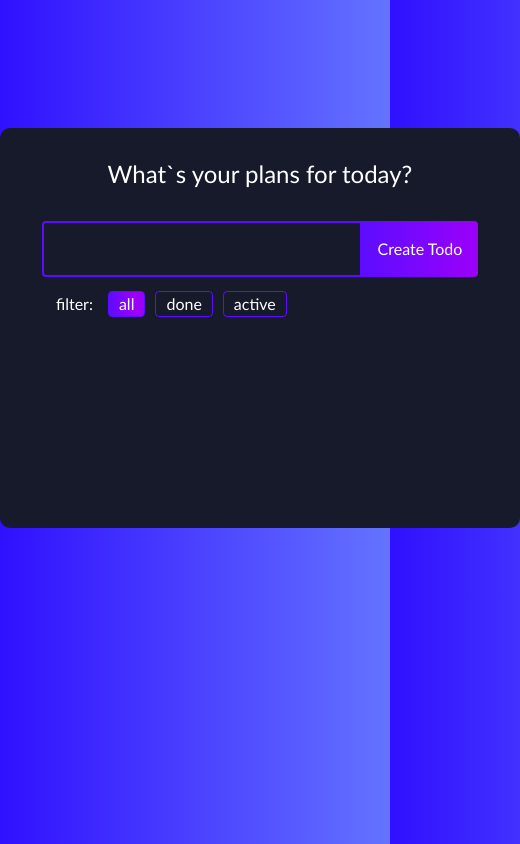
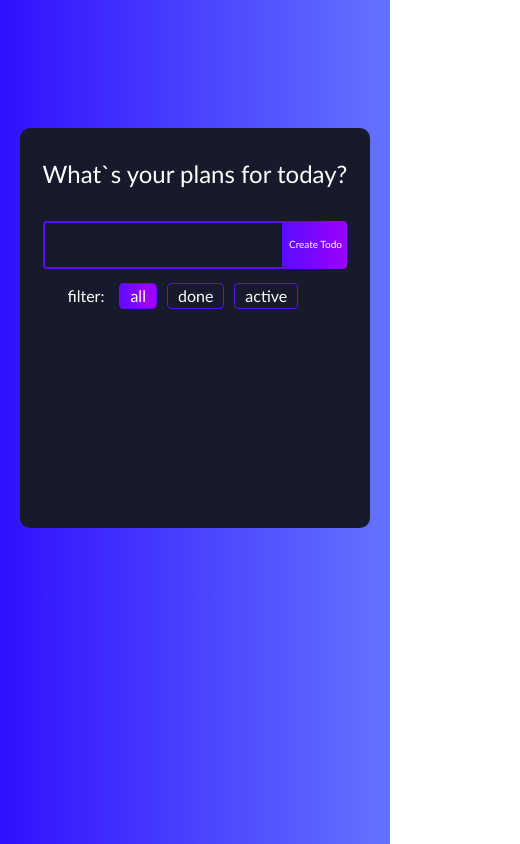
Before and after one commit to ArtemTyutunik/Todo-List, a React (Create React App) app: page / in a window 390 px wide. Shown: the whole page, 520 px wide, since content can reach past the window. Built offline with nearby package versions, Linux system fonts and the light colour scheme.

Commit message:
add responsiveness

```diff
--- a/src/components/app/app.css
+++ b/src/components/app/app.css
@@ -39,6 +39,8 @@ h1 {
 }
 
 .todo-form {
+    margin: 0 auto;
+    display: flex;
     margin-bottom: 10px;
 }
 
@@ -47,7 +49,7 @@ h1 {
     border-radius: 4px 0 0 4px;
     border: 2px solid #5d0cff;
     outline: none;
-    width: 320px;
+    min-width: 320px;
     background: transparent;
     color: #fff;
 }
@@ -180,7 +182,7 @@ h1 {
 
 
 .todo-alert{
-    width: 520px;
+    max-width: 520px;
     margin: 0 auto;
     text-align: center;
     transform: translateY(-100%);
@@ -190,3 +192,53 @@ h1 {
 .alert-active {
     transform: translateY(0);
 }
+
+@media screen and (max-width: 750px){
+    .todo-app, .todo-alert{
+        max-width: 400px;
+    }
+
+    .todo-input{
+        min-width: 200px;
+        max-width: 320px;
+        padding: 10px 20px 10px 16px;
+    }
+
+    .todo-button{
+        padding: 10px;
+    }
+
+}
+
+@media screen and (max-width: 430px){
+    .todo-app, .todo-alert{
+        max-width: 350px;
+    }
+
+    .todo-button{
+        padding: 5px;
+        font-size: 10px;
+    }
+
+}
+
+@media screen and (max-width: 380px){
+    .todo-app, .todo-alert{
+        max-width: 320px;
+    }
+}
+
+@media screen and (max-width: 330px){
+    .todo-app{
+        margin: 70px 5px;
+    }
+
+    .todo-alert{
+        margin: 0 5px;
+        padding-right: 0;
+    }
+
+
+
+
+}
```
